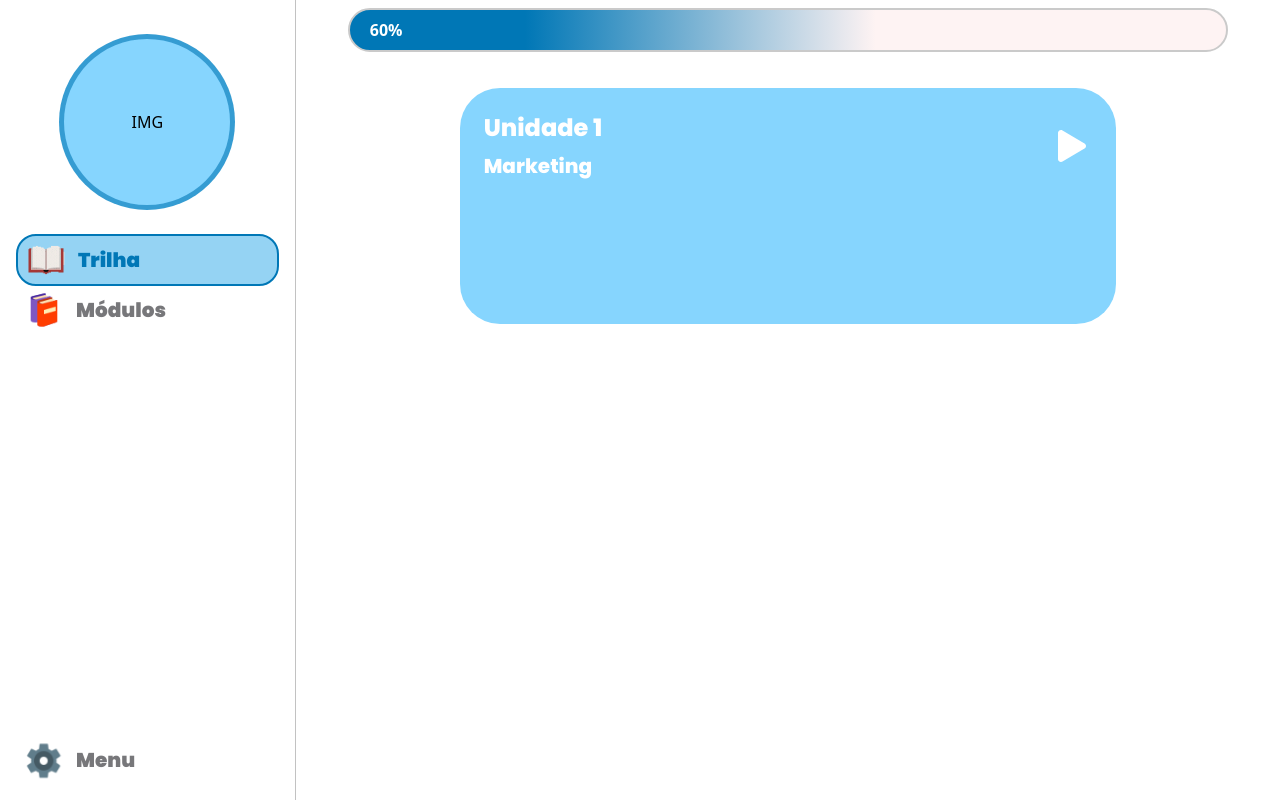
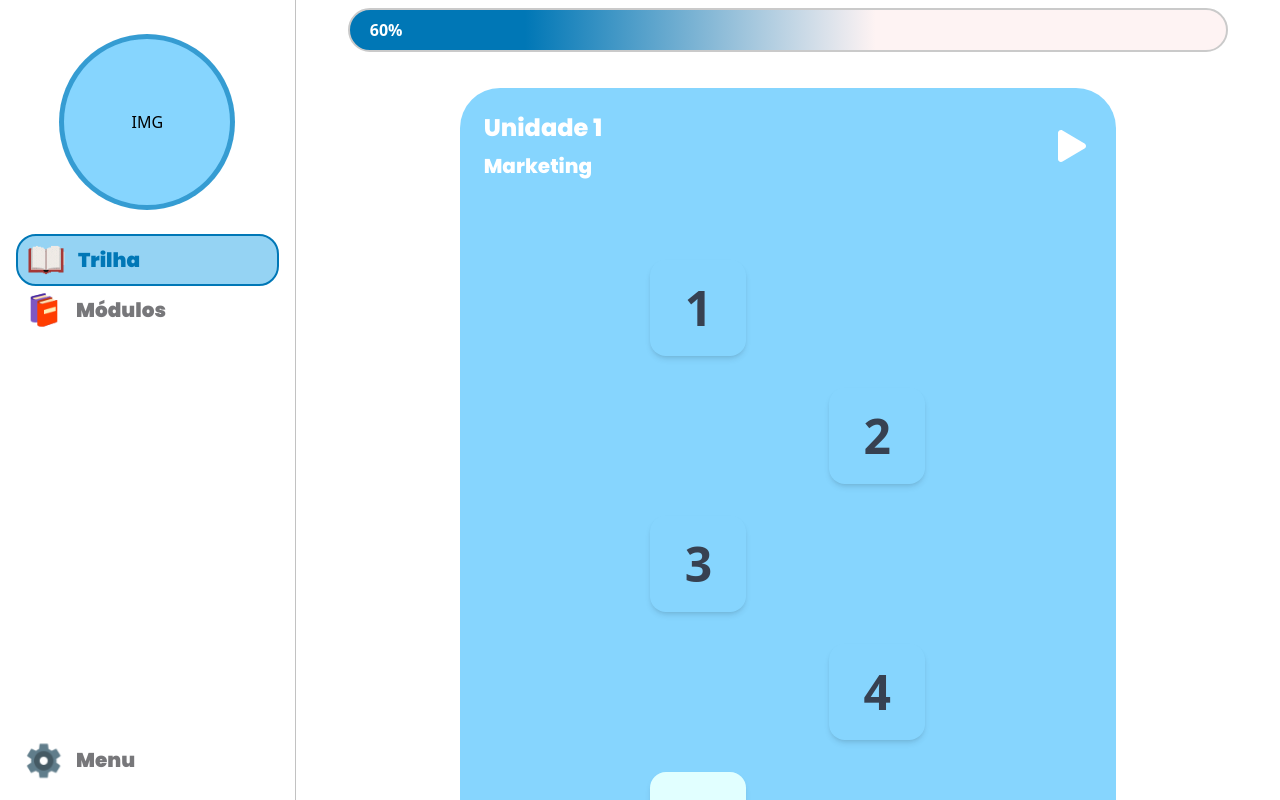
Before and after one commit to mariadxavier/roadmap-administracao, a React (Vite) app: page /principal in a window 1280 px wide. Built offline with nearby package versions, Linux system fonts and the light colour scheme; a web font is replaced by a local one.

Commit message:
feat: UnitButton

```diff
--- a/src/components/Unit.tsx
+++ b/src/components/Unit.tsx
@@ -4,14 +4,14 @@ import { twMerge } from "tailwind-merge";
 interface UnitProps {
     numero: string,
     nome: string,
-    children: Array<JSX.Element>,
-    closed? : boolean
-
+    children?: Array<JSX.Element>,
+    closed? : boolean,
 }
 
-export function Unit({children, numero, nome, closed }: UnitProps) {
+export function Unit({children, numero, nome, closed}: UnitProps) {
+
     return (
-        <div className="w-full sm:w-11/12 lg:w-8/12 bg-backgroundMedium-adm p-6 my-4 rounded-[40px] ">
+        <div className="w-full sm:w-11/12 lg:w-8/12 bg-backgroundMedium-adm p-6 my-4 rounded-[40px]">
             {/* Header - Unidade minimizada: */}
             <div className="flex items-center justify-between w-full  text-white">
                 <div className="font-extrabold font-poppins flex flex-col gap-2">
@@ -25,9 +25,11 @@ export function Unit({children, numero, nome, closed }: UnitProps) {
             {/* Unidade inteira - área da trilha: */}
             <div className={twMerge("flex flex-col items-center ", closed ? "h-0 overflow-hidden" : "")}>
                 <div className="p-10 lg:mt-10 w-full sm:w-7/12 flex flex-col items-center gap-8">
-                    {...children}
+                    {children}
                 </div>
             </div>
         </div>
     );
 }
+
+Unit
--- a/src/components/UnitButton.tsx
+++ b/src/components/UnitButton.tsx
@@ -1,19 +1,47 @@
+import { FaStar } from "react-icons/fa";
+import { twMerge } from "tailwind-merge";
+
 interface PropsUnitButton {
-    howMany: number;
+    index: number;
+    arrayLength: number;
 }
 
-export function UnitButton({howMany}: PropsUnitButton) {
+export function UnitButton({index, arrayLength}: PropsUnitButton) {
 
-    const buttonsUnit: JSX.Element[] = []
+    index = index + 1;
 
-    for(let i = 0; i <= howMany; i++) {
-        buttonsUnit.push(
-        <div className='grid place-items-center h-24 w-24 bg-slate-400 rounded-2xl odd:self-start even:self-end'>
-            {i+1}
-        </div>
-    );
+    if(index != arrayLength) {
+        return (
+            <div className={twMerge(`grid place-items-center size-24 rounded-2xl odd:self-start even:self-end shadow-md backdrop-contrast-[${20-index}]`)}>
+                <h1 className="text-5xl font-bold text-gray-700">{index}</h1>
+            </div>
+        )
+    } else {
+        return (
+            <button className="grid place-items-center w-24 h-24 backdrop-contrast-[15] shadow-md rounded-2xl">
+                <FaStar className="size-16 fill-yellow-300" />
+            </button>
+        )
     }
 
-    return buttonsUnit;
+}
 
-}
+// interface PropsUnitButton {
+//     howMany: number;
+// }
+
+// export function UnitButton({howMany}: PropsUnitButton) {
+
+//     const buttonsUnit: JSX.Element[] = []
+
+//     for(let i = 0; i <= howMany; i++) {
+//         buttonsUnit.push(
+//         <div className='grid place-items-center h-24 w-24 bg-slate-400 rounded-2xl odd:self-start even:self-end'>
+//             {i+1}
+//         </div>
+//     );
+//     }
+
+//     return buttonsUnit;
+
+// }
```
